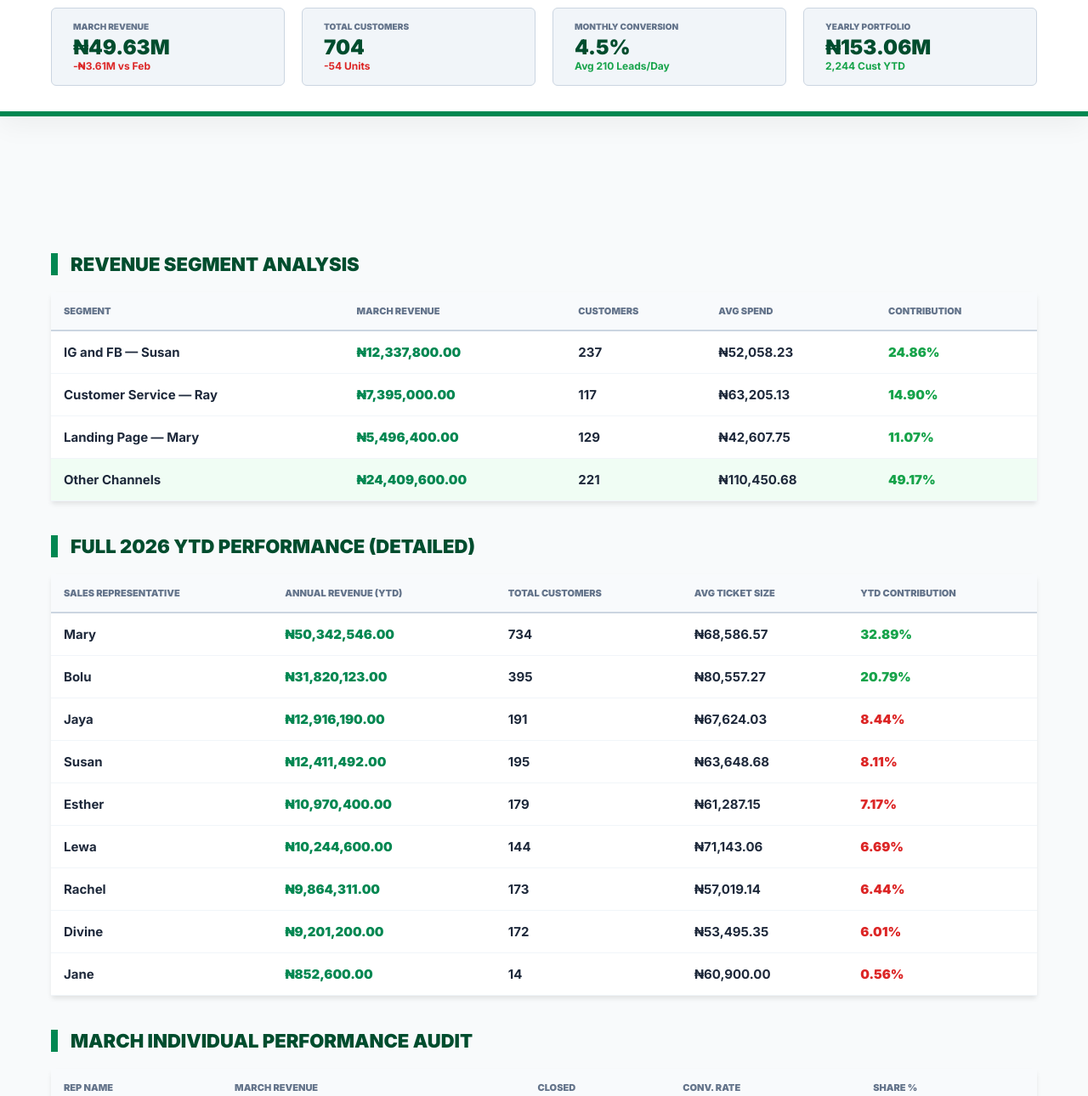
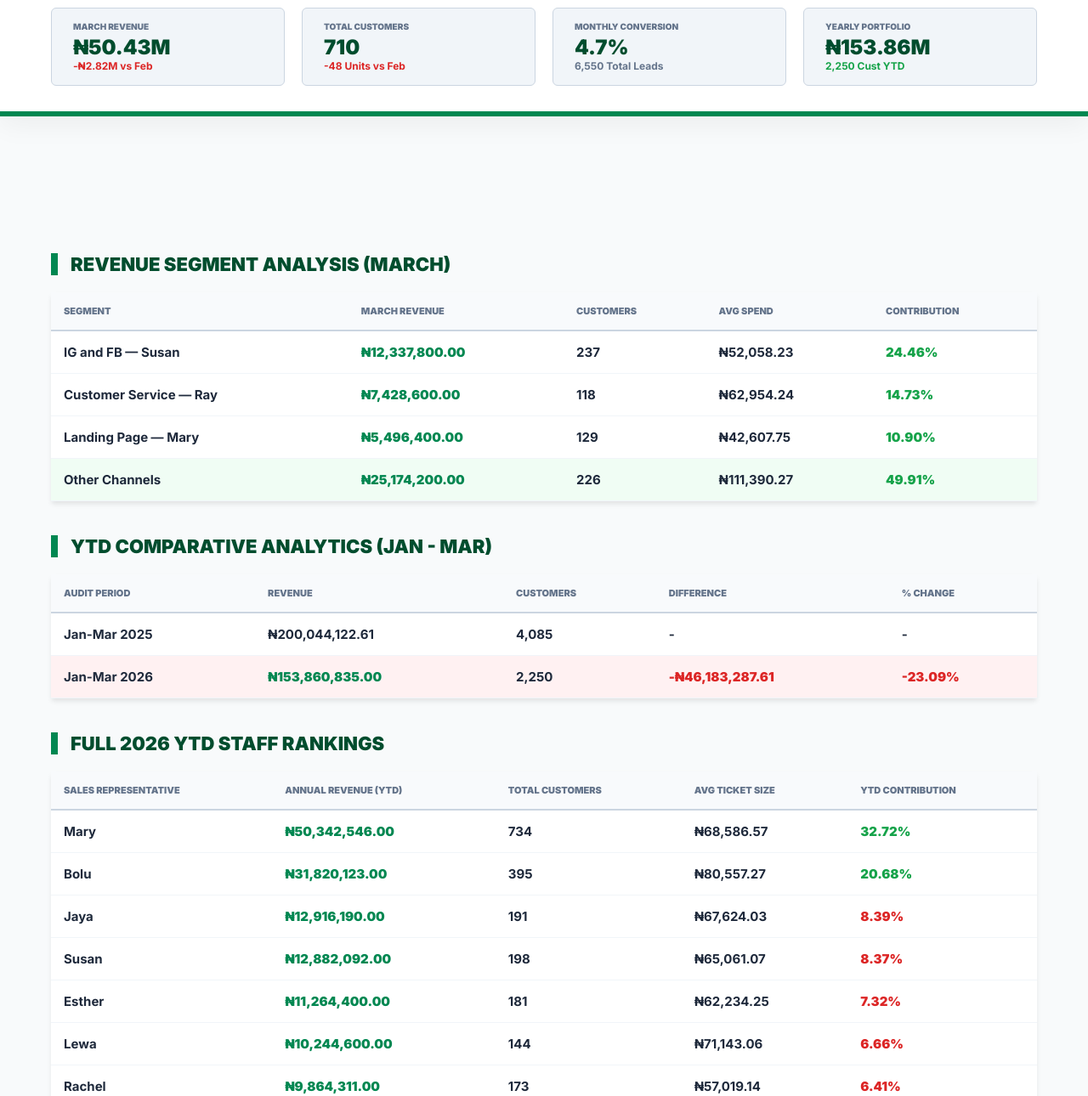
Before and after one commit to Luismanameis/Suruka-CEO---Monthly-Meeting-Report, a plain HTML site: page index.html in a window 1280 px wide. Shown: the part 142-1432 px from the top of the page at 85% size. Drawn offline with Linux system fonts and the light colour scheme.

Commit message:
Update index.html

```diff
--- a/index.html
+++ b/index.html
@@ -26,7 +26,7 @@
         margin: 0;
     }
 
-    /* 1. PERPETUAL TICKER (ABSOLUTE TOP) */
+    /* 1. PERPETUAL TICKER */
     .top-ticker-wrap {
         position: fixed;
         top: 0;
@@ -66,7 +66,7 @@
     /* 2. FIXED KPI DASHBOARD */
     .fixed-dashboard {
         position: fixed;
-        top: 50px; /* Right under ticker */
+        top: 50px;
         left: 0;
         width: 100%;
         background: var(--white);
@@ -87,7 +87,7 @@
 
     /* 3. SCROLLING DATA AREA */
     .scroll-content {
-        margin-top: 360px; /* Room for ticker + dashboard */
+        margin-top: 360px;
         padding: 40px 60px;
     }
 
@@ -117,18 +117,16 @@
     <div class="ticker">
         <div class="ticker-item">Mary: <b>₦50.34M</b></div>
         <div class="ticker-item">Bolu: <b>₦31.82M</b></div>
+        <div class="ticker-item">Esther: <b>₦11.26M</b></div>
         <div class="ticker-item">Jaya: <b>₦12.91M</b></div>
-        <div class="ticker-item">Susan: <b>₦12.41M</b></div>
-        <div class="ticker-item">Esther: <b>₦10.97M</b></div>
+        <div class="ticker-item">Susan: <b>₦12.88M</b></div>
         <div class="ticker-item">Lewa: <b>₦10.24M</b></div>
         <div class="ticker-item">Rachel: <b>₦9.86M</b></div>
         <div class="ticker-item">Divine: <b>₦9.20M</b></div>
-        <div class="ticker-item">Jane: <b>₦0.85M</b></div>
+        <div class="ticker-item">Jane: <b>₦0.88M</b></div>
         <div class="ticker-item">Mary: <b>₦50.34M</b></div>
         <div class="ticker-item">Bolu: <b>₦31.82M</b></div>
-        <div class="ticker-item">Jaya: <b>₦12.91M</b></div>
-        <div class="ticker-item">Susan: <b>₦12.41M</b></div>
-        <div class="ticker-item">Esther: <b>₦10.97M</b></div>
+        <div class="ticker-item">Esther: <b>₦11.26M</b></div>
     </div>
 </div>
 
@@ -141,16 +139,16 @@
         </div>
     </div>
     <div class="metric-row">
-        <div class="mini-card"><label>March Revenue</label><div class="val">₦49.63M</div><div class="sub" style="color:var(--fail)">-₦3.61M vs Feb</div></div>
-        <div class="mini-card"><label>Total Customers</label><div class="val">704</div><div class="sub" style="color:var(--fail)">-54 Units</div></div>
-        <div class="mini-card"><label>Monthly Conversion</label><div class="val">4.5%</div><div class="sub" style="color:var(--pass)">Avg 210 Leads/Day</div></div>
-        <div class="mini-card"><label>Yearly Portfolio</label><div class="val">₦153.06M</div><div class="sub" style="color:var(--pass)">2,244 Cust YTD</div></div>
+        <div class="mini-card"><label>March Revenue</label><div class="val">₦50.43M</div><div class="sub" style="color:var(--fail)">-₦2.82M vs Feb</div></div>
+        <div class="mini-card"><label>Total Customers</label><div class="val">710</div><div class="sub" style="color:var(--fail)">-48 Units vs Feb</div></div>
+        <div class="mini-card"><label>Monthly Conversion</label><div class="val">4.7%</div><div class="sub" style="color:var(--muted)">6,550 Total Leads</div></div>
+        <div class="mini-card"><label>Yearly Portfolio</label><div class="val">₦153.86M</div><div class="sub" style="color:var(--pass)">2,250 Cust YTD</div></div>
     </div>
 </div>
 
 <div class="scroll-content">
 
-    <div class="section-title">Revenue Segment Analysis</div>
+    <div class="section-title">Revenue Segment Analysis (March)</div>
     <table>
         <thead>
             <tr>
@@ -162,14 +160,31 @@
             </tr>
         </thead>
         <tbody>
-            <tr><td>IG and FB — Susan</td><td class="green-text">₦12,337,800.00</td><td>237</td><td>₦52,058.23</td><td class="perf-high">24.86%</td></tr>
-            <tr><td>Customer Service — Ray</td><td class="green-text">₦7,395,000.00</td><td>117</td><td>₦63,205.13</td><td class="perf-high">14.90%</td></tr>
-            <tr><td>Landing Page — Mary</td><td class="green-text">₦5,496,400.00</td><td>129</td><td>₦42,607.75</td><td class="perf-high">11.07%</td></tr>
-            <tr style="background:#f0fdf4"><td>Other Channels</td><td class="green-text">₦24,409,600.00</td><td>221</td><td>₦110,450.68</td><td class="perf-high">49.17%</td></tr>
+            <tr><td>IG and FB — Susan</td><td class="green-text">₦12,337,800.00</td><td>237</td><td>₦52,058.23</td><td class="perf-high">24.46%</td></tr>
+            <tr><td>Customer Service — Ray</td><td class="green-text">₦7,428,600.00</td><td>118</td><td>₦62,954.24</td><td class="perf-high">14.73%</td></tr>
+            <tr><td>Landing Page — Mary</td><td class="green-text">₦5,496,400.00</td><td>129</td><td>₦42,607.75</td><td class="perf-high">10.90%</td></tr>
+            <tr style="background:#f0fdf4"><td>Other Channels</td><td class="green-text">₦25,174,200.00</td><td>226</td><td>₦111,390.27</td><td class="perf-high">49.91%</td></tr>
         </tbody>
     </table>
 
-    <div class="section-title">Full 2026 YTD Performance (Detailed)</div>
+    <div class="section-title">YTD Comparative Analytics (Jan - Mar)</div>
+    <table>
+        <thead>
+            <tr>
+                <th>Audit Period</th>
+                <th>Revenue</th>
+                <th>Customers</th>
+                <th>Difference</th>
+                <th>% Change</th>
+            </tr>
+        </thead>
+        <tbody>
+            <tr><td>Jan-Mar 2025</td><td>₦200,044,122.61</td><td>4,085</td><td>-</td><td>-</td></tr>
+            <tr style="background:#fff1f2"><td>Jan-Mar 2026</td><td class="green-text">₦153,860,835.00</td><td>2,250</td><td class="perf-low">-₦46,183,287.61</td><td class="perf-low">-23.09%</td></tr>
+        </tbody>
+    </table>
+
+    <div class="section-title">Full 2026 YTD Staff Rankings</div>
     <table>
         <thead>
             <tr>
@@ -181,19 +196,19 @@
             </tr>
         </thead>
         <tbody>
-            <tr><td>Mary</td><td class="green-text">₦50,342,546.00</td><td>734</td><td>₦68,586.57</td><td class="perf-high">32.89%</td></tr>
-            <tr><td>Bolu</td><td class="green-text">₦31,820,123.00</td><td>395</td><td>₦80,557.27</td><td class="perf-high">20.79%</td></tr>
-            <tr><td>Jaya</td><td class="green-text">₦12,916,190.00</td><td>191</td><td>₦67,624.03</td><td class="perf-low">8.44%</td></tr>
-            <tr><td>Susan</td><td class="green-text">₦12,411,492.00</td><td>195</td><td>₦63,648.68</td><td class="perf-low">8.11%</td></tr>
-            <tr><td>Esther</td><td class="green-text">₦10,970,400.00</td><td>179</td><td>₦61,287.15</td><td class="perf-low">7.17%</td></tr>
-            <tr><td>Lewa</td><td class="green-text">₦10,244,600.00</td><td>144</td><td>₦71,143.06</td><td class="perf-low">6.69%</td></tr>
-            <tr><td>Rachel</td><td class="green-text">₦9,864,311.00</td><td>173</td><td>₦57,019.14</td><td class="perf-low">6.44%</td></tr>
-            <tr><td>Divine</td><td class="green-text">₦9,201,200.00</td><td>172</td><td>₦53,495.35</td><td class="perf-low">6.01%</td></tr>
-            <tr><td>Jane</td><td class="green-text">₦852,600.00</td><td>14</td><td>₦60,900.00</td><td class="perf-low">0.56%</td></tr>
+            <tr><td>Mary</td><td class="green-text">₦50,342,546.00</td><td>734</td><td>₦68,586.57</td><td class="perf-high">32.72%</td></tr>
+            <tr><td>Bolu</td><td class="green-text">₦31,820,123.00</td><td>395</td><td>₦80,557.27</td><td class="perf-high">20.68%</td></tr>
+            <tr><td>Jaya</td><td class="green-text">₦12,916,190.00</td><td>191</td><td>₦67,624.03</td><td class="perf-low">8.39%</td></tr>
+            <tr><td>Susan</td><td class="green-text">₦12,882,092.00</td><td>198</td><td>₦65,061.07</td><td class="perf-low">8.37%</td></tr>
+            <tr><td>Esther</td><td class="green-text">₦11,264,400.00</td><td>181</td><td>₦62,234.25</td><td class="perf-low">7.32%</td></tr>
+            <tr><td>Lewa</td><td class="green-text">₦10,244,600.00</td><td>144</td><td>₦71,143.06</td><td class="perf-low">6.66%</td></tr>
+            <tr><td>Rachel</td><td class="green-text">₦9,864,311.00</td><td>173</td><td>₦57,019.14</td><td class="perf-low">6.41%</td></tr>
+            <tr><td>Divine</td><td class="green-text">₦9,201,200.00</td><td>172</td><td>₦53,495.35</td><td class="perf-low">5.98%</td></tr>
+            <tr><td>Jane</td><td class="green-text">₦886,200.00</td><td>15</td><td>₦59,080.00</td><td class="perf-low">0.58%</td></tr>
         </tbody>
     </table>
 
-    <div class="section-title">March Individual Performance Audit</div>
+    <div class="section-title">March Individual Performance & Conversion Audit</div>
     <table>
         <thead>
             <tr>
@@ -205,15 +220,15 @@
             </tr>
         </thead>
         <tbody>
-            <tr><td>Mary</td><td class="green-text">₦16,346,200.00</td><td>204</td><td class="perf-high">15.69%</td><td class="perf-high">32.93%</td></tr>
-            <tr><td>Bolu</td><td class="green-text">₦9,706,400.00</td><td>131</td><td class="perf-high">10.92%</td><td class="perf-high">19.55%</td></tr>
-            <tr><td>Rachel</td><td class="green-text">₦4,187,800.00</td><td>73</td><td class="perf-high">12.17%</td><td class="perf-low">8.44%</td></tr>
-            <tr><td>Susan</td><td class="green-text">₦4,144,200.00</td><td>62</td><td class="perf-low">9.54%</td><td class="perf-low">8.35%</td></tr>
-            <tr><td>Jaya</td><td class="green-text">₦3,644,000.00</td><td>58</td><td class="perf-low">8.92%</td><td class="perf-low">7.34%</td></tr>
-            <tr><td>Lewa</td><td class="green-text">₦3,509,600.00</td><td>48</td><td class="perf-low">8.00%</td><td class="perf-low">7.07%</td></tr>
-            <tr><td>Esther</td><td class="green-text">₦3,443,600.00</td><td>55</td><td class="perf-high">15.71%</td><td class="perf-low">6.94%</td></tr>
-            <tr><td>Divine</td><td class="green-text">₦2,756,600.00</td><td>53</td><td class="perf-low">7.07%</td><td class="perf-low">5.55%</td></tr>
-            <tr><td>Jane</td><td class="green-text">₦852,600.00</td><td>14</td><td class="perf-low">3.11%</td><td class="perf-low">1.72%</td></tr>
+            <tr><td>Mary</td><td class="green-text">₦16,346,200.00</td><td>204</td><td class="perf-high">15.69%</td><td class="perf-high">32.41%</td></tr>
+            <tr><td>Bolu</td><td class="green-text">₦9,706,400.00</td><td>131</td><td class="perf-high">10.92%</td><td class="perf-high">19.24%</td></tr>
+            <tr><td>Susan</td><td class="green-text">₦4,614,800.00</td><td>65</td><td class="perf-low">10.00%</td><td class="perf-low">9.15%</td></tr>
+            <tr><td>Rachel</td><td class="green-text">₦4,187,800.00</td><td>73</td><td class="perf-high">12.17%</td><td class="perf-low">8.30%</td></tr>
+            <tr><td>Esther</td><td class="green-text">₦3,737,600.00</td><td>57</td><td class="perf-high">16.29%</td><td class="perf-low">7.41%</td></tr>
+            <tr><td>Jaya</td><td class="green-text">₦3,644,000.00</td><td>58</td><td class="perf-low">8.92%</td><td class="perf-low">7.22%</td></tr>
+            <tr><td>Lewa</td><td class="green-text">₦3,509,600.00</td><td>48</td><td class="perf-low">8.00%</td><td class="perf-low">6.96%</td></tr>
+            <tr><td>Divine</td><td class="green-text">₦2,756,600.00</td><td>53</td><td class="perf-low">7.07%</td><td class="perf-low">5.47%</td></tr>
+            <tr><td>Jane</td><td class="green-text">₦886,200.00</td><td>15</td><td class="perf-low">3.33%</td><td class="perf-low">1.76%</td></tr>
         </tbody>
     </table>
 
```
